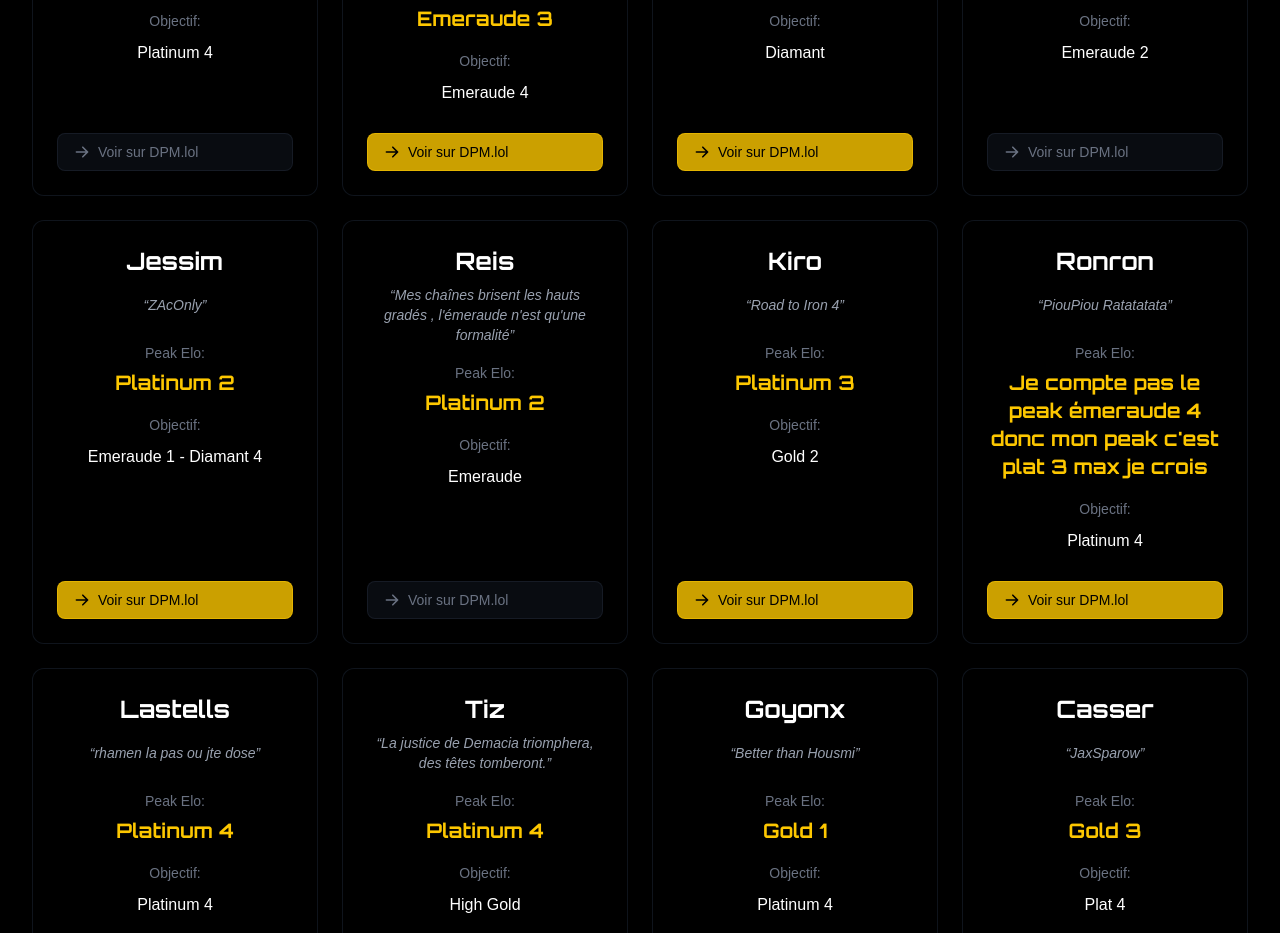
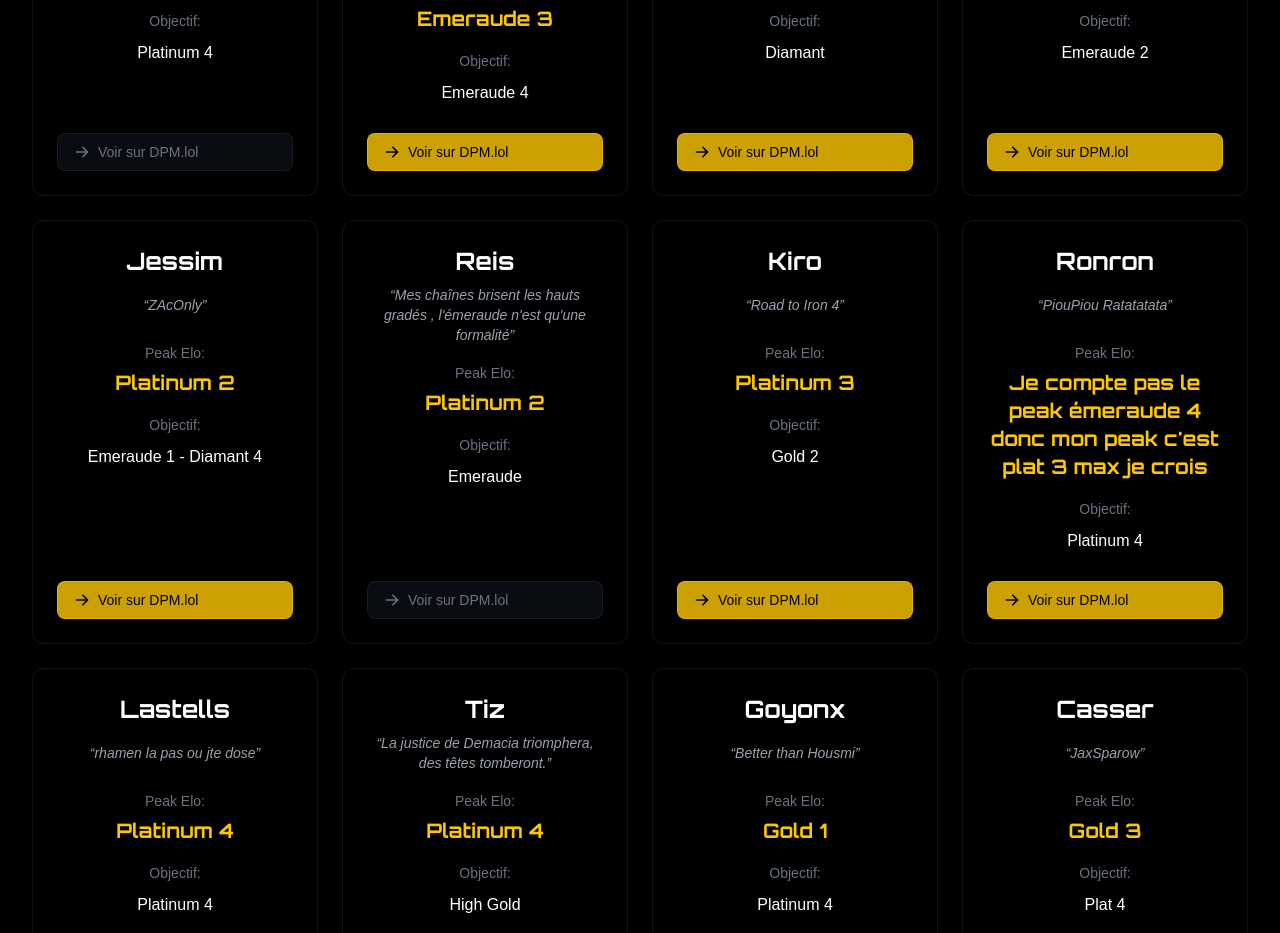
Before and after one commit to Paillard0Celerio0Paul0/gorki, a Next.js app: page /participants in a window 1280 px wide. Shown: the part 1260-2193 px from the top of the page. Built offline with nearby package versions, Linux system fonts and the light colour scheme.

Commit message:
names dpl

```diff
--- a/src/app/participants/page.tsx
+++ b/src/app/participants/page.tsx
@@ -86,7 +86,7 @@ const participants = [
     catchphrase: "Canapé gaming",
     peakElo: "Platinum 2",
     objective: "Emeraude 2",
-    dpmLink: ""
+    dpmLink: "https://dpm.lol/Canap%C3%A9%20Player-Couch"
   },
   {
     name: "Jessim",
@@ -121,7 +121,7 @@ const participants = [
     catchphrase: "rhamen la pas ou jte dose",
     peakElo: "Platinum 4",
     objective: "Platinum 4",
-    dpmLink: "https://dpm.lol/Eliatheda-EUW"
+    dpmLink: "https://dpm.lol/ptitedose-6346"
   },
   {
     name: "Tiz",
```
